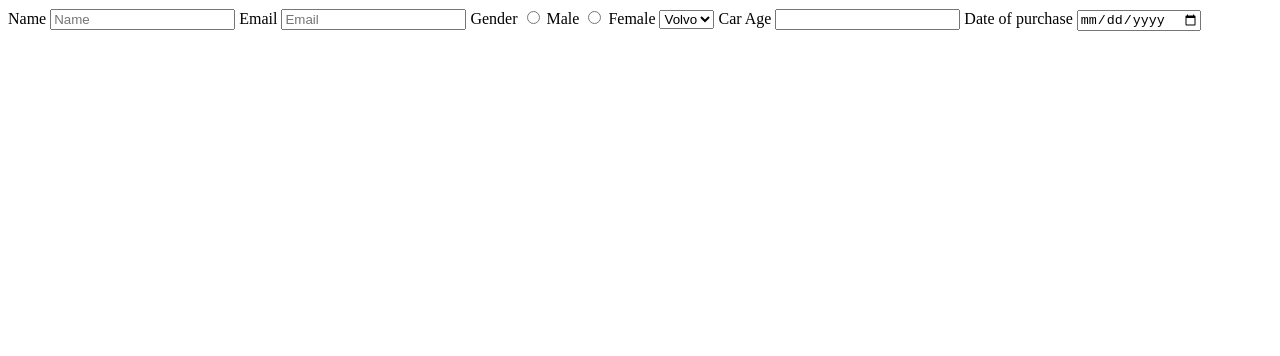
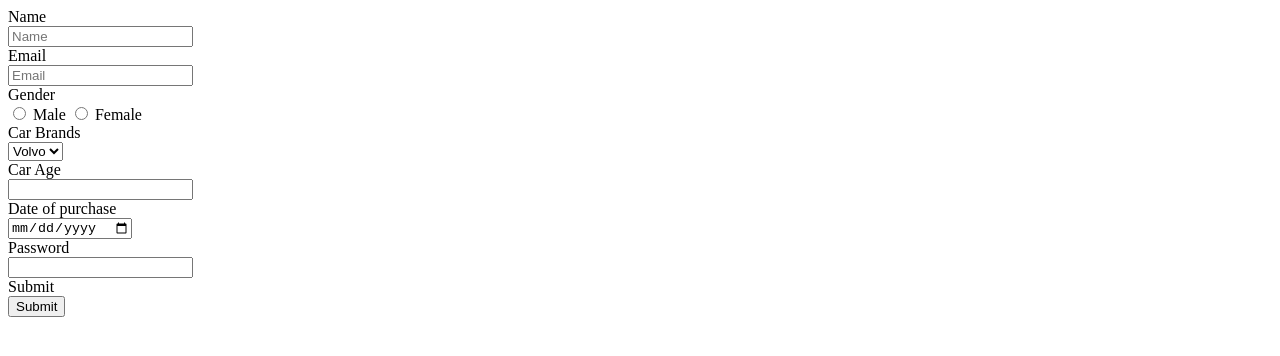
Before and after one commit to acciojob/car-insurance-form-preet-ki, a website: page main.html in a window 1280 px wide. Drawn offline with Linux system fonts and the light colour scheme.

Commit message:
Update main.html

```diff
--- a/main.html
+++ b/main.html
@@ -8,25 +8,29 @@
 
 <body>
 	<!-- the entire body must be written by student -->
-	<label for="name" id="name" >Name</label>
-	<input type="text" placeholder="Name">
-	<label for="Email" id="email">Email</label>
-	<input type="text" placeholder="Email">
-	<label  for="Gender" >Gender</label>
+	<label for="name" id="name" >Name</label><br>
+	<input type="text" placeholder="Name"><br>
+	<label for="Email" id="email">Email</label><br>
+	<input type="text" placeholder="Email"><br>
+	<label  for="Gender" >Gender</label><br>
 	<input type="radio" name="gender" value="Male">
 	<label for="Male">Male</label>
 	<input type="radio" name="gender" value="female">
-	<label for="Female">Female</label>
+	<label for="Female">Female</label><br>
+	<label for="Car Brands">Car Brands</label><br>
 	<select for="Car Brands">
 	<option value="volvo">Volvo</option>
 	<option value="bmw">BMW</option>
 	<option value="Audi">Audi</option>
-</select>
-<label for="car age">Car Age</label>
-<input type="number" name="car age">
-<label for="dop">Date of purchase</label>
-<input type="date" name="dop">
-
+</select><br>
+<label for="car age" id="carage">Car Age</label><br>
+<input type="number" name="car age"><br>
+<label for="dop" id="dop">Date of purchase</label><br>
+<input type="date" name="dop"><br>
+<label for="Password" id="password">Password</label><br>
+<input type="password"><br>
+<label for="submit">Submit</label><br>
+<button type="submit">Submit</button><br>
 
     <script type="text/javascript" src="./script.js">
 </script>
```
